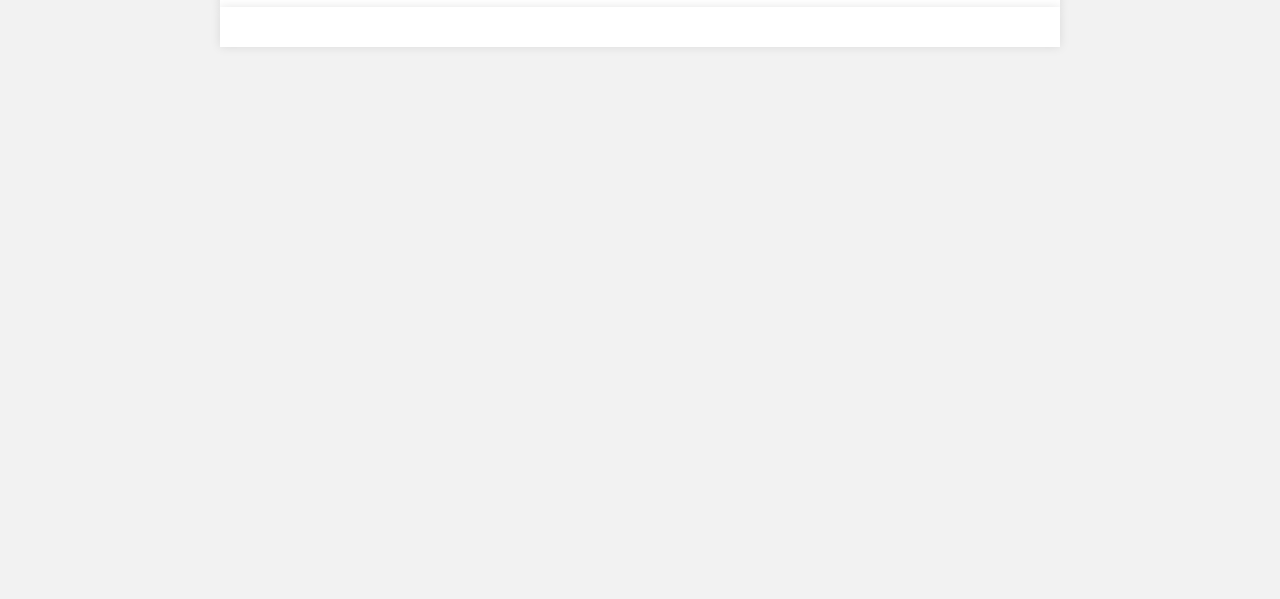
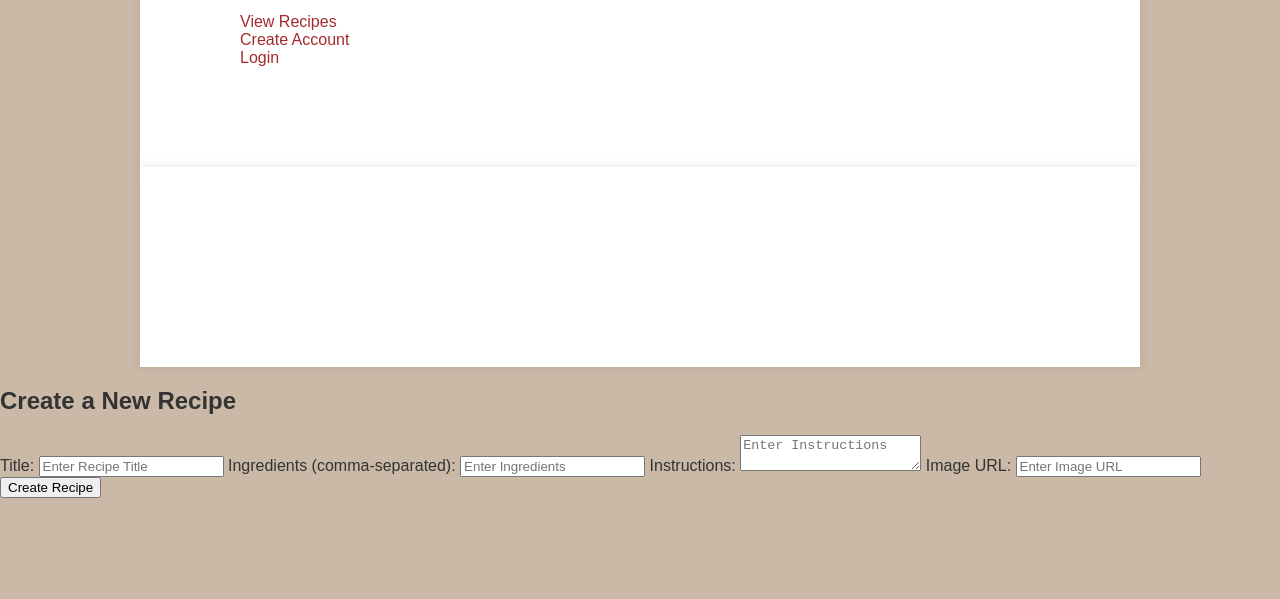
Before and after one commit to aldianahot14/balkan-recipes-front-end, a React app: page public/index.html in a window 1280 px wide. Shown: the part 201-800 px from the top of the page. Built offline with nearby package versions, Linux system fonts and the light colour scheme.

Commit message:
added create recipe

```diff
--- a/public/index.html
+++ b/public/index.html
@@ -23,10 +23,31 @@
 
     <div id="navigationLink" style="display: none; position: fixed; top: 10px; right: 10px;">
         <a href="#" onclick="goBackToWelcome()">Go Back to Home</a>
+        <br>
+        <a href="#" onclick="goBackToWelcome()">Create new recipe</a>
+    </div>
+
+    <div id="createRecipeFormContainer">
+        <h2>Create a New Recipe</h2>
+        <form id="createRecipeForm">
+            <label for="title">Title:</label>
+            <input type="text" name="title" placeholder="Enter Recipe Title" required>
+
+            <label for="ingredients">Ingredients (comma-separated):</label>
+            <input type="text" name="ingredients" placeholder="Enter Ingredients" required>
+
+            <label for="instructions">Instructions:</label>
+            <textarea name="instructions" placeholder="Enter Instructions" required></textarea>
+
+            <label for="image">Image URL:</label>
+            <input type="text" name="image" placeholder="Enter Image URL">
+
+            <button type="button" onclick="handleCreateRecipe()">Create Recipe</button>
+
+        </form>
     </div>
 
     <div id="formContainer"></div>
     <script src="index.js"></script>
-    <!-- <script src="../src/index.js"></script> -->
 </body>
 </html>
--- a/public/index.js
+++ b/public/index.js
@@ -72,6 +72,28 @@ function updateRecipe(recipeId, updatedRecipe) {
     });
 }
 
+// Function to handle creating a new recipe
+function handleCreateRecipe() {
+  const form = document.getElementById('createRecipeForm');
+  const formData = new FormData(form);
+
+  const newRecipe = {
+      title: formData.get('title'),
+      ingredients: formData.get('ingredients').split(',').map(ingredient => ingredient.trim()),
+      instructions: formData.get('instructions'),
+      image: formData.get('image'),
+  };
+
+  createRecipe(newRecipe)
+      .then(createdRecipe => {
+          console.log('Recipe created successfully:', createdRecipe);
+          // Optionally, you can do something with the created recipe, like displaying it.
+      })
+      .catch(error => {
+          console.error('Error creating recipe:', error);
+      });
+}
+
 // Function to display recipes as buttons
 function displayRecipeButtons(recipes) {
   const buttonsContainer = document.getElementById('recipeButtons');
@@ -89,6 +111,10 @@ function displayRecipeButtons(recipes) {
 
     buttonsContainer.appendChild(button);
   });
+
+  // Show the create new recipe form
+  const createRecipeFormContainer = document.getElementById('createRecipeFormContainer');
+  createRecipeFormContainer.style.display = 'block';
 }
 
 // Function to display details of a specific recipe
--- a/public/styles.css
+++ b/public/styles.css
@@ -1,7 +1,7 @@
 /* styles.css */
 
 body {
-    background-color: #f2f2f2; /* Light gray background */
+    background-color: #cab9a7; /* Light gray background */
     color: #333; /* Dark gray text color */
     font-family: Arial, sans-serif;
     margin: 0;
@@ -31,7 +31,7 @@ body {
   #welcomePage, #recipeDetails {
     max-width: 800px;
     margin: 0 auto;
-    padding: 20px;
+    padding: 100px;
     background-color: #fff; /* White background for main content */
     box-shadow: 0 0 10px rgba(0, 0, 0, 0.1); /* Light shadow */
   }
@@ -60,3 +60,33 @@ body {
 #recipeForm button {
   margin: 10px auto; /* Adjust the margin as needed */
 }
+
+/* #createRecipeFormContainer {
+    max-width: 400px;
+    margin: 20px auto;
+    padding: 10px;
+    border: 1px solid #ccc;
+    border-radius: 5px;
+}
+
+#createRecipeForm label {
+    display: block;
+    margin-bottom: 5px;
+}
+
+#createRecipeForm input,
+#createRecipeForm textarea {
+    width: 100%;
+    padding: 8px;
+    margin-bottom: 10px;
+    box-sizing: border-box;
+}
+
+#createRecipeForm button {
+    background-color: #4CAF50;
+    color: white;
+    padding: 10px 15px;
+    border: none;
+    border-radius: 5px;
+    cursor: pointer;
+} */
```
